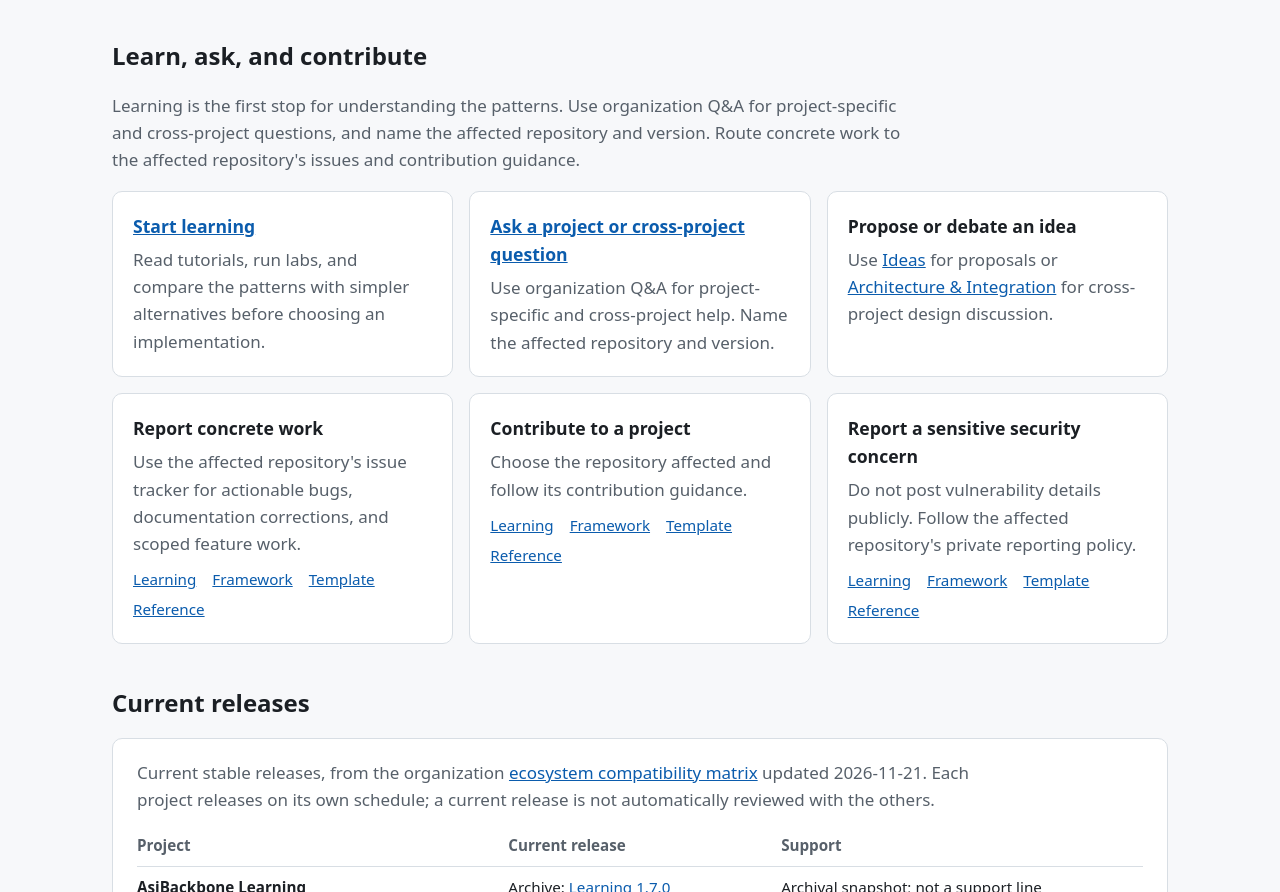
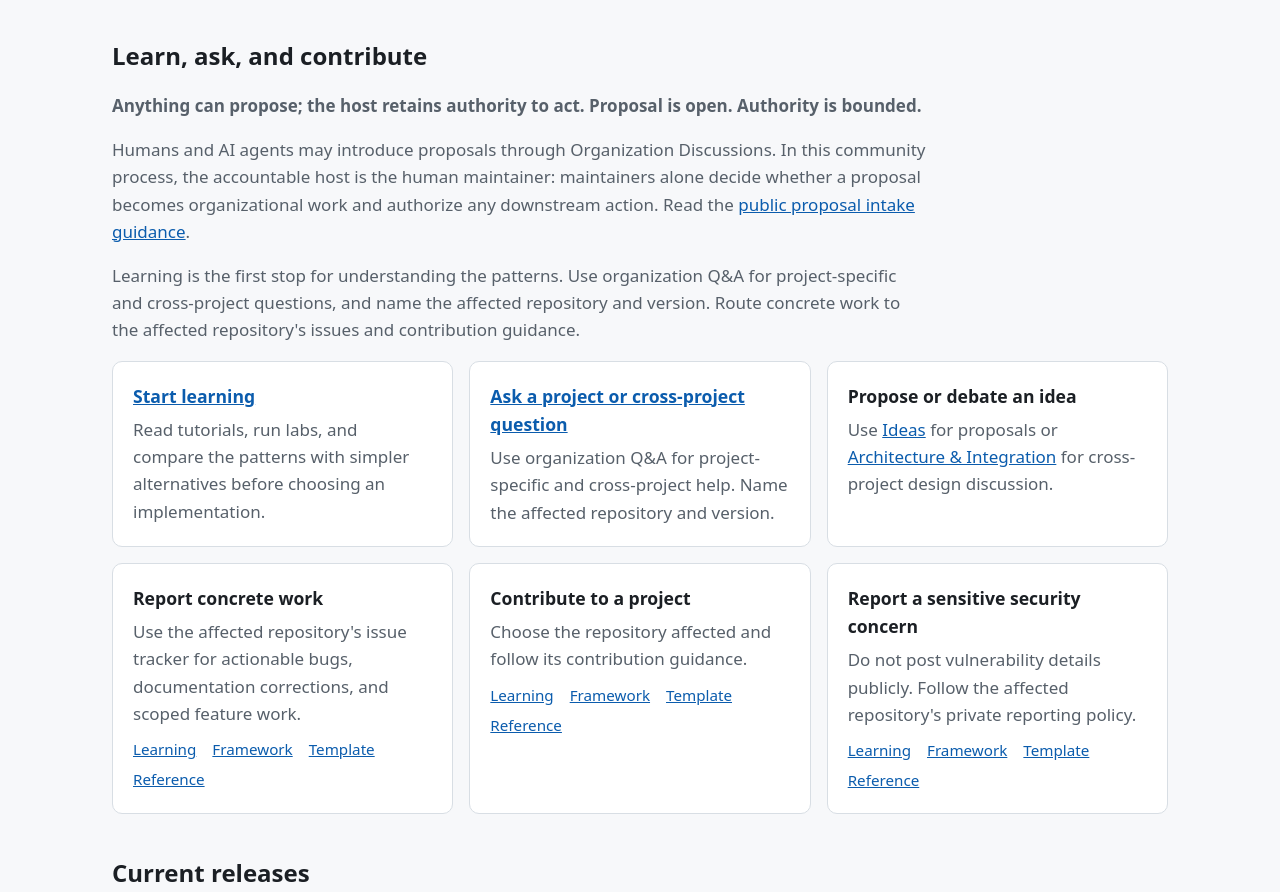
Before and after one commit to AsiBackbone/asibackbone.github.io, a plain HTML site: page index.html in a window 1280 px wide. Shown: the part 1497-2389 px from the top of the page. Drawn offline with Linux system fonts and the light colour scheme.

Commit message:
Document open proposals and bounded authority (#51)
## Summary`n- add the shared proposal boundary to the repository
README`n- publish the maxim and human-maintainer authority explanation
in the organization community landing section`n- protect the wording
with landing-site validation`n`n## Validation`n-
./scripts/Test-LandingSite.ps1`n-
./scripts/Test-RepositoryMetadataBaseline.ps1

```diff
--- a/index.html
+++ b/index.html
@@ -258,6 +258,8 @@
 
     <section id="community" aria-labelledby="community-title">
       <h2 id="community-title">Learn, ask, and contribute</h2>
+      <p class="community-intro"><strong>Anything can propose; the host retains authority to act. Proposal is open. Authority is bounded.</strong></p>
+      <p class="community-intro">Humans and AI agents may introduce proposals through Organization Discussions. In this community process, the accountable host is the human maintainer: maintainers alone decide whether a proposal becomes organizational work and authorize any downstream action. Read the <a href="https://github.com/AsiBackbone/.github/blob/main/CONTRIBUTING.md#public-proposal-intake">public proposal intake guidance</a>.</p>
       <p class="community-intro">Learning is the first stop for understanding the patterns. Use organization Q&amp;A for project-specific and cross-project questions, and name the affected repository and version. Route concrete work to the affected repository's issues and contribution guidance.</p>
       <div class="routes">
         <article class="route">
```
Also changed, not shown: 2 other files.
